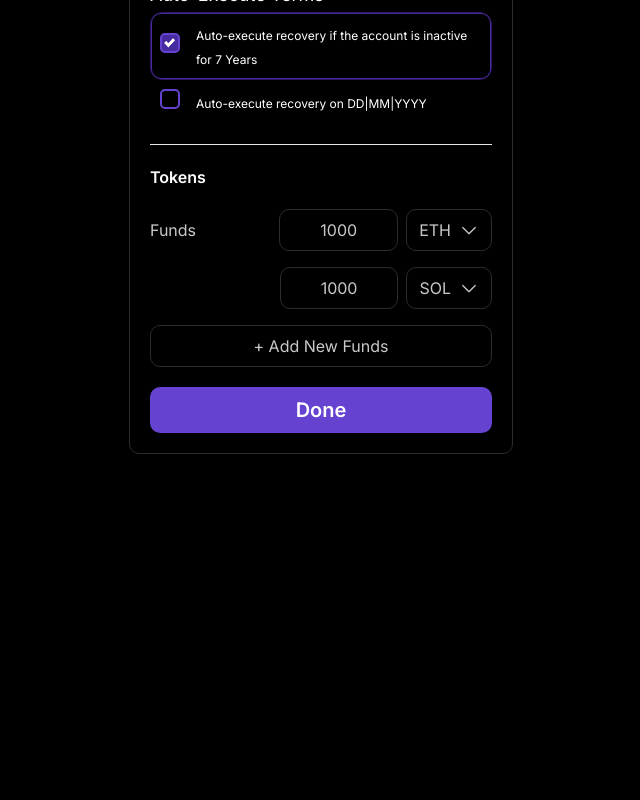
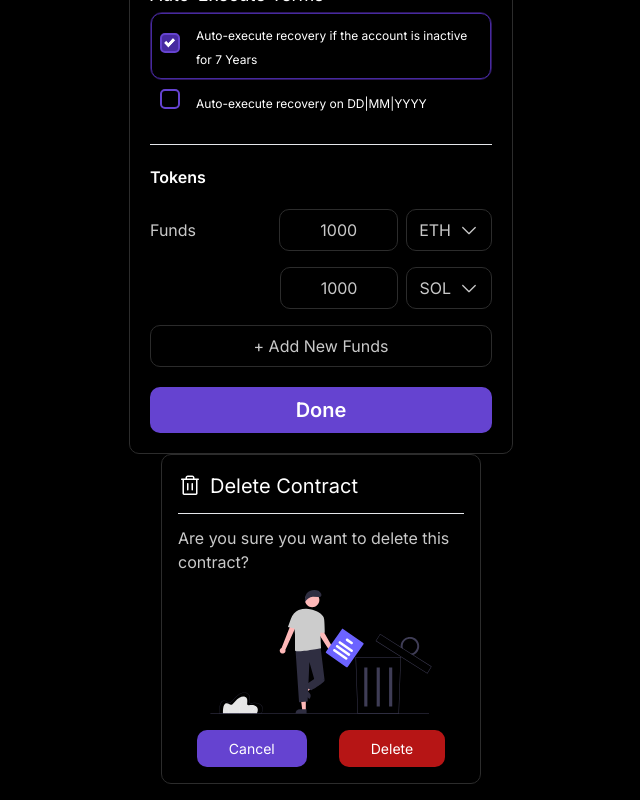
Before and after one commit to Shaurya0104/BackItUp, a Next.js app in the folder frontend/ethindia_frontend/: page / in a window 1280 px wide. Shown: the part 1927-2727 px from the top of the page, without its empty margins (319-959 px from the left). Before the commit the page ends 2397 px from the top, so only its background shows below. Built offline with nearby package versions, Linux system fonts and the light colour scheme; a web font is replaced by a local one.

Commit message:
added delete contrct

```diff
--- /dev/null
+++ b/frontend/ethindia_frontend/src/app/components/delete_contract/index.js
@@ -0,0 +1,22 @@
+export default function Delete_contract(){
+    return(
+        <div>
+            <div className="border-[1px] border-[#2c2c2c] rounded-[10px] px-4 py-4 w-[25vw]">
+                <div className="flex flex-row items-center">
+                    <div className=""><img src="images\Trash (1).svg" alt="" /></div>
+                    <div className="text-[#fff] text-[20px] ml-2">Delete Contract</div>
+                </div>
+                <hr className="my-3" />
+                <div className="flex flex-col justify-center items-center">
+                    <div className="text-[16px] text-[#C9c9c9]">Are you sure you want to delete this contract?</div>
+                    <div className="my-4"> <img src="images\undraw_throw_away_re_x60k 1.svg" alt="" /></div>
+                    <div className="flex flex-row justify-between items-center">
+                        <div className="mx-4 rounded-[10px] bg-[#6543D0] px-8 py-2 text-[14px]  text-[#fff]">Cancel</div>
+                        <div className="mx-4 rounded-[10px] bg-[#B61515] px-8 py-2 text-[14px]  text-[#fff]">Delete</div>
+                        {/* <div className="mx-4"></div> */}
+                    </div>
+                </div>
+            </div>
+        </div>
+    );
+}
--- a/frontend/ethindia_frontend/src/app/page.js
+++ b/frontend/ethindia_frontend/src/app/page.js
@@ -3,7 +3,7 @@ import Intro from './components/intro'
 import Header from './components/header'
 import Login from './components/login'
 import Edit_contracts from './components/edit_contracts'
-
+import Delete_contract from './components/delete_contract'
 import '@fortawesome/fontawesome-svg-core/styles.css'
 
 
@@ -16,6 +16,7 @@ export default function Home() {
       <Intro></Intro>
       <Login></Login>
       <Edit_contracts></Edit_contracts>
+      <Delete_contract></Delete_contract>
     </main>
     </div>
   )
```
Also changed, not shown: frontend/ethindia_frontend/public/images/Trash (1).svg (added), frontend/ethindia_frontend/public/images/undraw_throw_away_re_x60k 1.svg (added).
